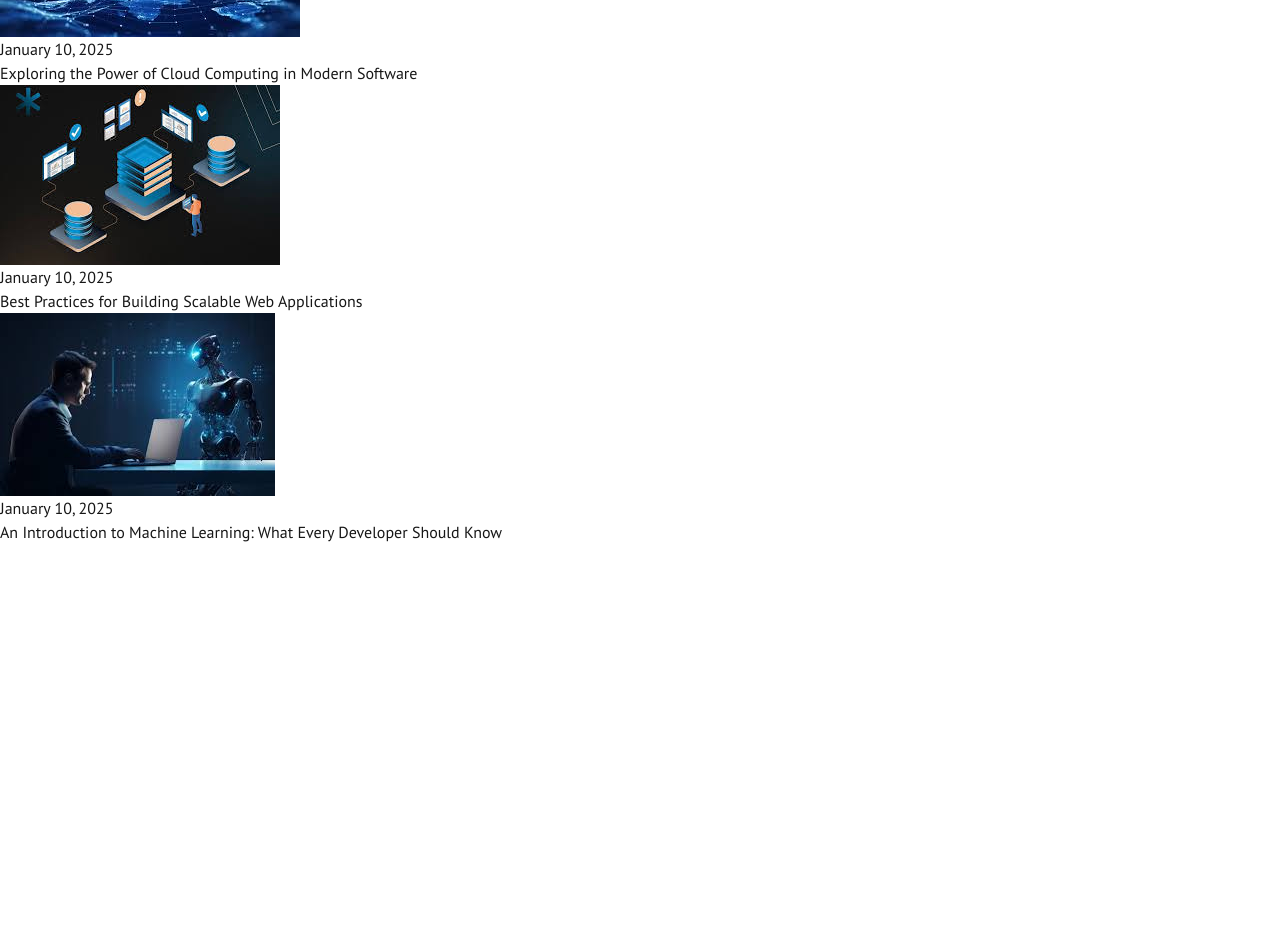
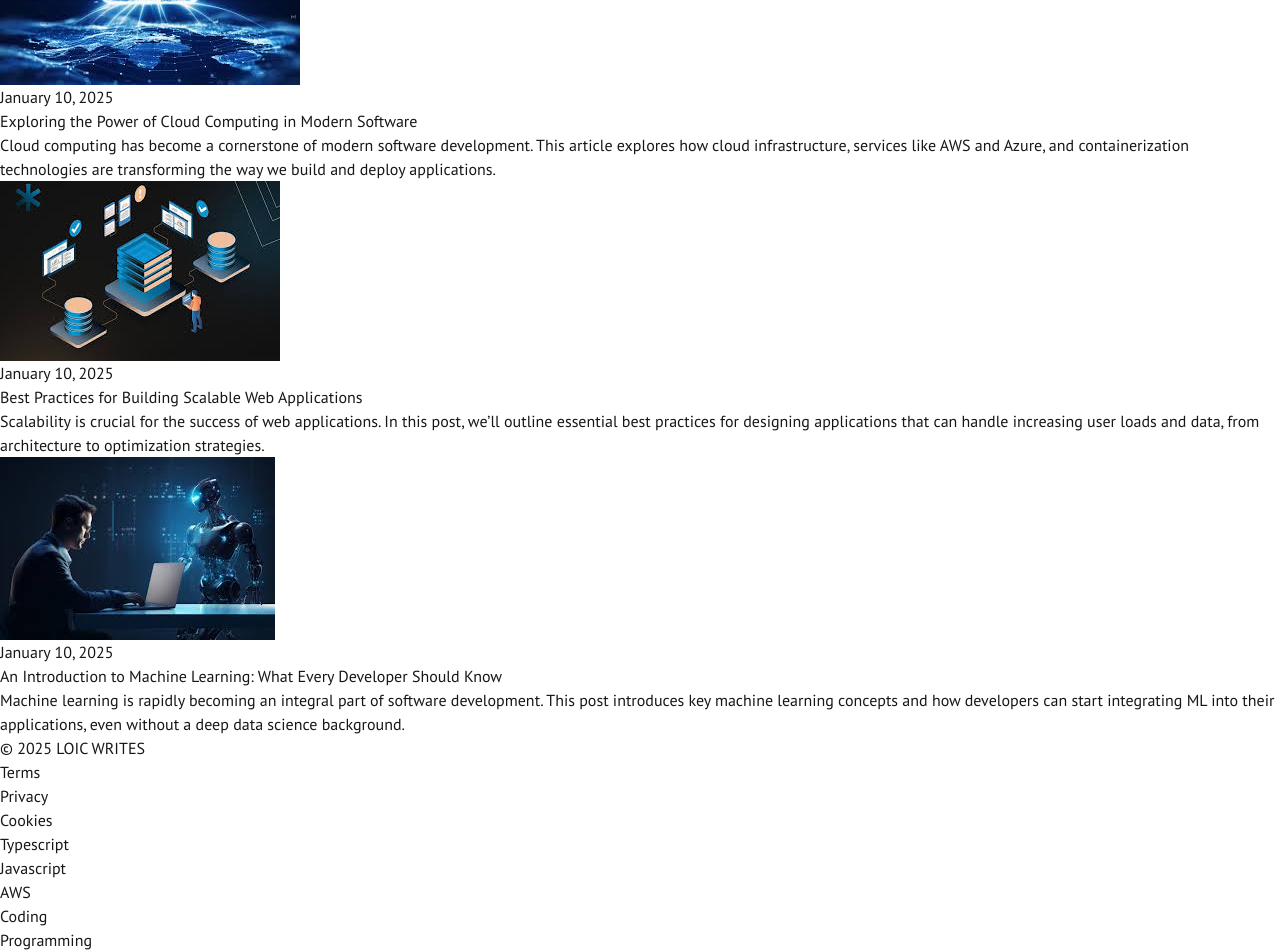
Before and after one commit to Ndahiroloicke/Blimp, a Next.js app: page / in a window 1280 px wide. Shown: the part 1819-2771 px from the top of the page. Before the commit the page ends 2363 px from the top, so only its background shows below. Built offline with nearby package versions, Linux system fonts and the light colour scheme.

Commit message:
Footer & modified feed

```diff
--- a/src/app/page.tsx
+++ b/src/app/page.tsx
@@ -2,10 +2,10 @@ import logo from "./assets/loicw.jpg";
 import Image from "next/image";
 import { PT_Sans } from "next/font/google";
 import { FaLinkedin, FaGithub, FaTwitter, FaInstagram } from "react-icons/fa";
-import machine from './assets/machine.jpg';
-import cloud from './assets/cloud.jpg';
-import scalable from './assets/scalable.jpg';
-import trends from './assets/mobiletrends.jpg';
+import machine from "./assets/machine.jpg";
+import cloud from "./assets/cloud.jpg";
+import scalable from "./assets/scalable.jpg";
+import trends from "./assets/mobiletrends.jpg";
 
 const ptSans = PT_Sans({
   subsets: ["latin"],
@@ -15,9 +15,8 @@ const ptSans = PT_Sans({
 export default function Home() {
   return (
     <div className="px-6">
-    <div className={ptSans.className} >
+      <div className={ptSans.className}>
         <nav className="w-full py-3 flex flex-row justify-between items-center">
-
           <Image
             src={logo}
             alt="Loic Writes"
@@ -68,44 +67,115 @@ export default function Home() {
           </div>
         </nav>
         <div className="h-[0.5px] w-full bg-white mt-10"></div>
-      <div className="w-full">
-        <h1 className="font-extrabold text-[250px] -mt-10">LOIC WRITES</h1>
+        <div className="w-full justify-center mx-auto">
+          <div className="w-fit">
+          <h1 className="font-extrabold text-[250px]">LOIC WRITES</h1>
+          </div>
         </div>
         <div className="h-[0.5px] w-full bg-white"></div>
         <div>
-        <div className="flex flex-row space-x-20 mt-10 w-full">
+          <div className="flex flex-row space-x-20 mt-10 w-full pl-10">
             <div>
-            <Image src={trends} alt="Mobile Trends" className="h-[400px] w-[700px]"/>
-            <p>January 10, 2025</p>
-            <h1>The Evolution of Mobile App Development: Trends to Watch</h1>
-            <p></p>
+              <Image
+                src={trends}
+                alt="Mobile Trends"
+                className="h-[380px] w-[700px] rounded-md"
+              />
+              <p className="text-[#5e5e5e] font-bold mt-4">January 10, 2025</p>
+              <h1 className="font-semibold text-2xl mt-5">
+                The Evolution of Mobile App Development: Trends to Watch
+              </h1>
+              <p className="font-extralight w-[680px] line-clamp-3 mt-6 text-lg">
+                Mobile app development is constantly evolving. In this post,
+                we’ll dive into the latest trends shaping the industry, from AI
+                integration to cross-platform frameworks, and discuss what
+                developers should keep an eye on for the future.
+              </p>
             </div>
             <div className="space-y-10">
-            <div className="flex flex-row">
-              <Image src={cloud} alt="Cloud Computing" />
+              <div className="flex flex-row space-x-6">
+                <Image
+                  src={cloud}
+                  alt="Cloud Computing"
+                  className="rounded-md"
+                />
                 <div>
-              <p className="text-[#5e5e5e] font-bold">January 10, 2025</p>
-              <h1 className="font-semibold text-xl w-96">Exploring the Power of Cloud Computing in Modern Software</h1>
-              <p></p>
+                  <p className="text-[#5e5e5e] font-bold mt-2">
+                    January 10, 2025
+                  </p>
+                  <h1 className="font-semibold text-xl w-96 mt3">
+                    Exploring the Power of Cloud Computing in Modern Software
+                  </h1>
+                  <p className="w-96 line-clamp-2 mt-3">
+                    Cloud computing has become a cornerstone of modern software
+                    development. This article explores how cloud infrastructure,
+                    services like AWS and Azure, and containerization
+                    technologies are transforming the way we build and deploy
+                    applications.
+                  </p>
                 </div>
               </div>
-            <div className="flex flex-row">
-              <Image src={scalable} alt="Scalable Application" className="w-[300px] h-[168px]"/>
+              <div className="flex flex-row space-x-6">
+                <Image
+                  src={scalable}
+                  alt="Scalable Application"
+                  className="w-[300px] h-[168px] rounded-md"
+                />
                 <div>
-              <p className="text-[#5e5e5e] font-bold">January 10, 2025</p>
-              <h1 className="font-semibold text-xl w-96">Best Practices for Building Scalable Web Applications</h1>
-              <p></p>
+                  <p className="text-[#5e5e5e] font-bold mt-2">
+                    January 10, 2025
+                  </p>
+                  <h1 className="font-semibold text-xl w-96 mt-3">
+                    Best Practices for Building Scalable Web Applications
+                  </h1>
+                  <p className="w-96 line-clamp-2 mt-3">
+                    Scalability is crucial for the success of web applications.
+                    In this post, we’ll outline essential best practices for
+                    designing applications that can handle increasing user loads
+                    and data, from architecture to optimization strategies.
+                  </p>
                 </div>
               </div>
-            <div className="flex flex-row">
-              <Image src={machine} alt="Machine Learning" className="w-[300px] h-[168px]"/>
+              <div className="flex flex-row space-x-6">
+                <Image
+                  src={machine}
+                  alt="Machine Learning"
+                  className="w-[300px] h-[168px] rounded-md"
+                />
                 <div>
-              <p className="text-[#5e5e5e] font-bold">January 10, 2025</p>
-              <h1 className="font-semibold text-xl w-96">An Introduction to Machine Learning: What Every Developer Should Know</h1>
-              <p></p>
+                  <p className="text-[#5e5e5e] font-bold mt-2">
+                    January 10, 2025
+                  </p>
+                  <h1 className="font-semibold text-xl w-96 mt-3">
+                    An Introduction to Machine Learning: What Every Developer
+                    Should Know
+                  </h1>
+                  <p className="w-96 line-clamp-2 mt-3">
+                    Machine learning is rapidly becoming an integral part of
+                    software development. This post introduces key machine
+                    learning concepts and how developers can start integrating
+                    ML into their applications, even without a deep data science
+                    background.
+                  </p>
                 </div>
               </div>
             </div>
+          </div>
+        </div>
+        <div className="h-[0.5px] w-full bg-white mt-6 mb-10"></div>
+        <div className="w-full flex flex-row justify-between text-lg font-thin text-[#222222] px-28 mb-6">
+          <div className="flex flex-row space-x-10">
+            <p>&copy; 2025 LOIC WRITES</p>
+            <p>Terms</p>
+            <p>Privacy</p>
+            <p>Cookies</p>
+          </div>
+          <div className="flex flex-row space-x-10">
+            <p>Typescript</p>
+            <p>Javascript</p>
+            <p>AWS</p>
+            <p>Coding</p>
+            <p>Programming</p>
           </div>
         </div>
       </div>
```
Lines whose indentation alone changed are shown as unchanged.
